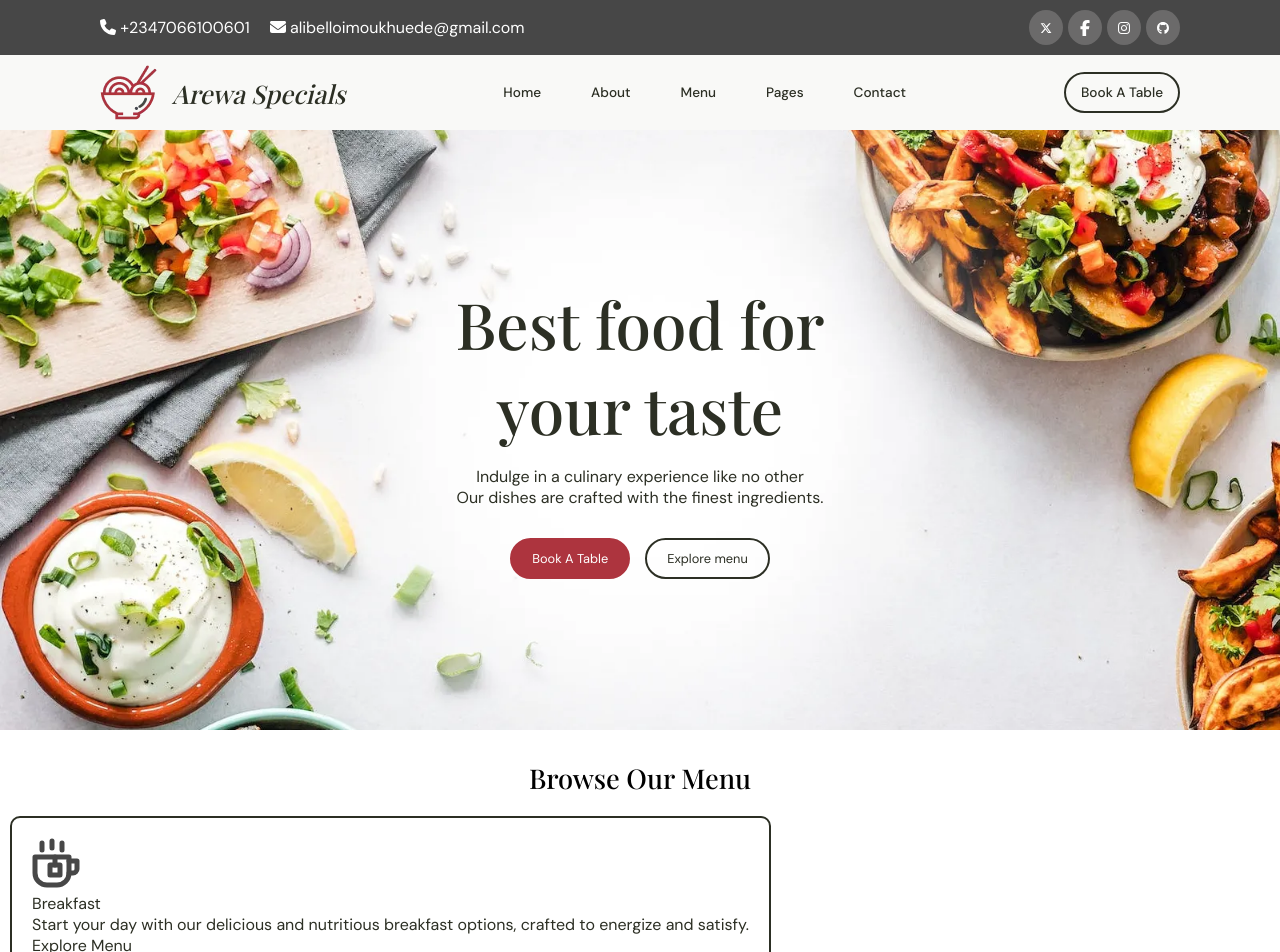
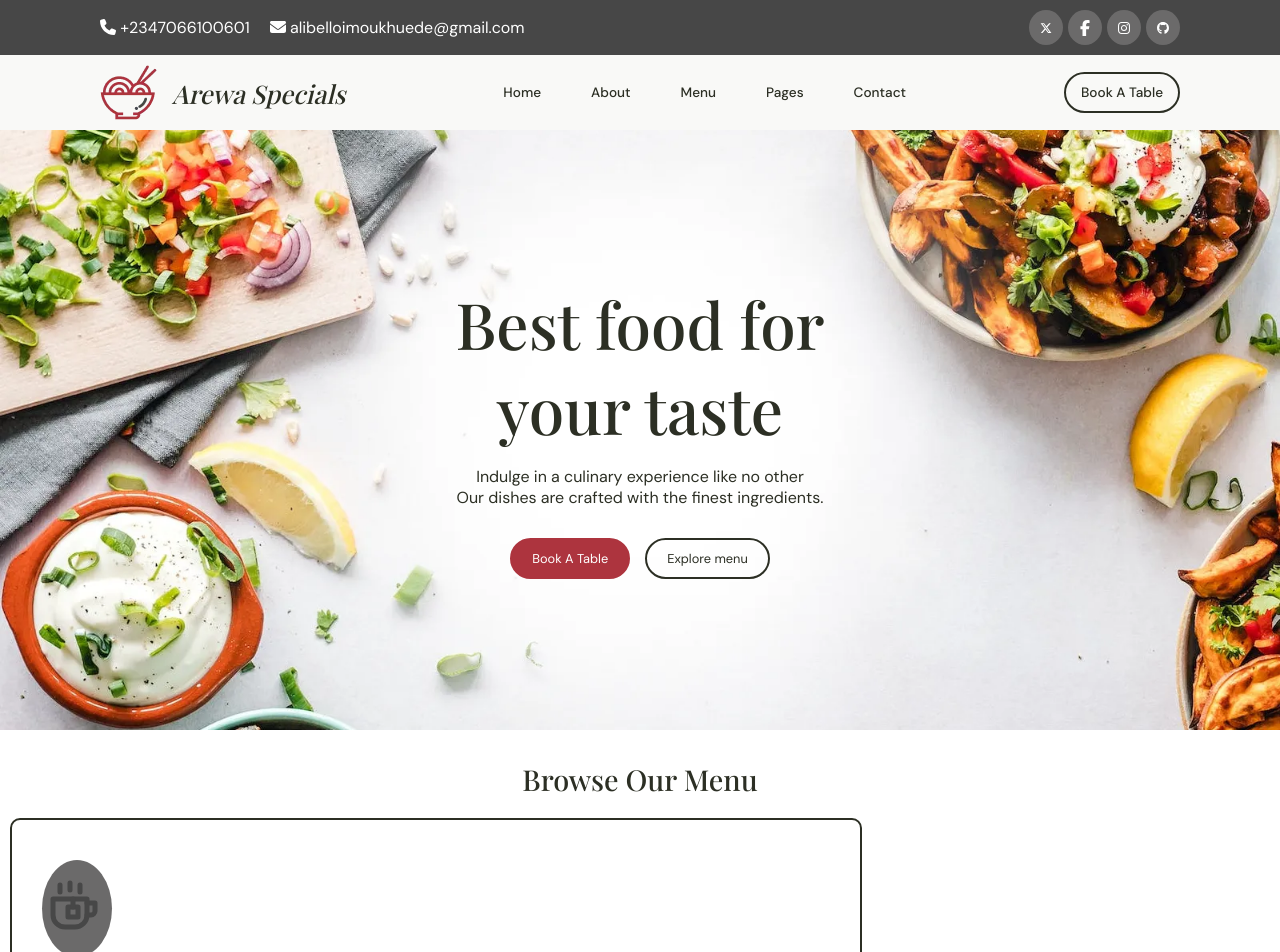
Before and after one commit to devalibello/tasty-food, a React (Create React App) app: page / in a window 1280 px wide. Shown: the top 952 px of the page. Built offline with nearby package versions, Linux system fonts and the light colour scheme; a web font is replaced by a local one.

Commit message:
update icon shadow

```diff
--- a/src/index.css
+++ b/src/index.css
@@ -13,3 +13,9 @@
 body {
   font-size: 16px;
 }
+
+:root {
+  --light-black: #414536;
+  --dark-black: #2C2F24;
+  --red: #AD343E;
+}
--- a/src/styles/Menu.css
+++ b/src/styles/Menu.css
@@ -78,11 +78,12 @@
 }
 
 .menu-card-section .menu-title {
-    font-size: 1.7em;
+    font-size: 1.8em;
     text-align: center;
     font-family: 'Playfair Display','Courier New', Courier, monospace;
     font-weight: 500;
     padding-bottom: 20px;
+    color: var(--dark-black);
 }
 
 .menu-card-template {
@@ -96,6 +97,42 @@
     border-radius: 10px;
     width: -moz-fit-content;
     width: fit-content;
-    padding: 20px;
-    color: #2C2F24;
+    padding: 40px 30px;
 }
+
+.menu-card-section ul > * {
+    text-align: center;
+}
+
+.menu-cards :nth-child(1) {
+    font-weight: 700;
+    font-size: 1.5em;
+    padding-bottom: 10px;
+}
+
+.menu-cards :nth-child(2) {
+    font-weight: 700;
+    font-size: 1.5em;
+    padding-bottom: 10px;
+    color: var(--dark-black);
+
+}
+
+.menu-cards :nth-child(3) {
+    font-size: 1.1em;
+    padding-bottom: 20px;
+    color: var(--light-black);
+}
+
+.menu-cards :nth-child(4) {
+    font-size: 1.1em;
+    color: var(--red);
+    font-weight: 700;
+}
+
+.icon {
+    background-color: #6b6a6a;
+    border-radius: 100%;
+    padding: 20px 20px 5px 8px;
+    width: 70px;
+}
```
